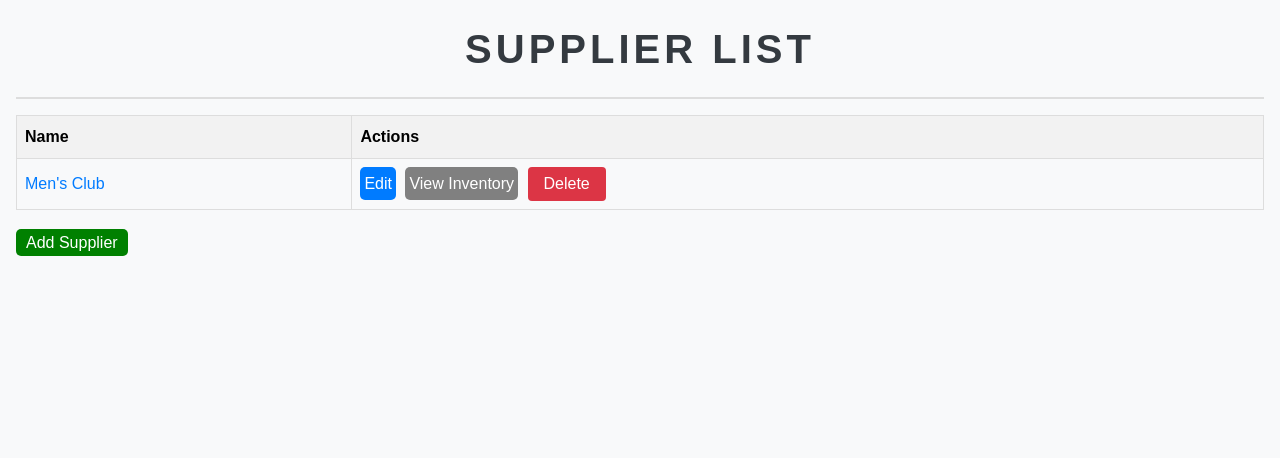
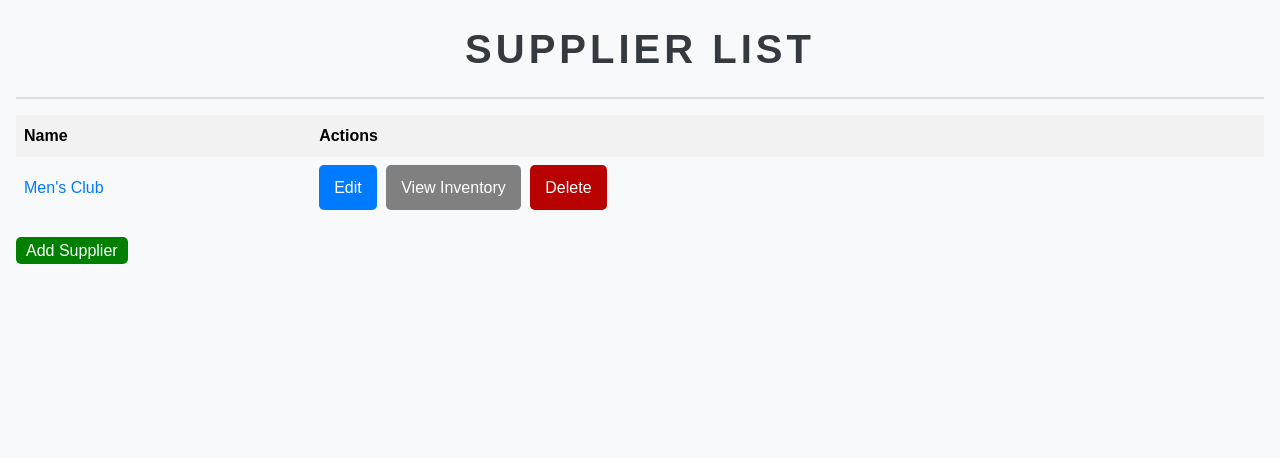
Before and after one commit to Mohamedabdullhaleam/Django-Inventory, a Django app: page /suppliers/ in a window 1280 px wide. Shown: the part 79-537 px from the top of the page. Run offline with Django 3.2, Linux system fonts and the light colour scheme; data comes from the database, SQL or seed files in the repository; both versions use the stored data as it was after the commit.

Commit message:
Edit Tables and Product Pages

```diff
--- a/InventoryPlus/inventory/templates/inventory/product_form.html
+++ b/InventoryPlus/inventory/templates/inventory/product_form.html
@@ -5,10 +5,9 @@
 {% block content %}
 <div style="display: flex; justify-content: center; align-items: center; min-height: 100vh; padding: 20px;">
     <div style="max-width: 800px; width: 100%; background: #f9f9f9; padding: 20px; border-radius: 8px; box-shadow: 0 2px 4px rgba(0,0,0,0.1);">
-        <h2>Add/Edit Product</h2>
+        <h2>{{ form.instance.pk|yesno:"Edit Product,Add Product" }}</h2>
         <form method="post" enctype="multipart/form-data">
             {% csrf_token %}
-            <table style="width: 100%; border-collapse: collapse;">
                 <tr>
                     <td>
                         <div style="margin-bottom: 15px;">
@@ -87,7 +86,6 @@
                         </div>
                     </td>
                 </tr>
-            </table>
             <br>
             <button type="submit" class="save-btn" style="padding: 8px 16px; border: none; border-radius: 3px; background-color: #007bff; color: #fff; font-size: 14px; cursor: pointer;">Save</button>
         </form>
--- a/InventoryPlus/inventory/templates/inventory/supplier_form.html
+++ b/InventoryPlus/inventory/templates/inventory/supplier_form.html
@@ -8,7 +8,6 @@
         <h2>{{ form.instance.pk|yesno:"Edit Supplier,Add Supplier" }}</h2>
         <form method="post" enctype="multipart/form-data" id="supplierForm">
             {% csrf_token %}
-            <table style="width: 100%; border-collapse: collapse;">
                 <tbody>
                     {% for field in form %}
                     <tr>
@@ -37,7 +36,6 @@
                     </tr>
                     {% endfor %}
                 </tbody>
-            </table>
             <br>
             <button type="submit" class="save-btn" style="padding: 8px 16px; border: none; border-radius: 3px; background-color: #007bff; color: #fff; font-size: 14px; cursor: pointer;">
                 {{ form.instance.pk|yesno:"Save Changes,Add Supplier" }}
--- a/InventoryPlus/inventory/templates/inventory/supplier_list.html
+++ b/InventoryPlus/inventory/templates/inventory/supplier_list.html
@@ -1,27 +1,28 @@
-{% extends "base.html" %} {% block content %}
+{% extends "base.html" %}
+{% block content %}
 <h2>Supplier List</h2>
-<table style="width: 100%; border-collapse: collapse; margin-bottom: 20px">
+<table style="width: 100%; border-collapse: collapse; margin-bottom: 20px; border: none;">
   <thead>
     <tr>
-      <th>Name</th>
-      <th>Actions</th>
+      <th style="border: none;">Name</th>
+      <th style="border: none;">Actions</th>
     </tr>
   </thead>
   <tbody>
     {% for supplier in suppliers %}
     <tr>
-      <td>
+      <td style="border: none;">
         <a
           href="{% url 'supplier_detail' supplier.pk %}"
           style="text-decoration: none; color: #007bff"
           >{{ supplier.name }}</a
         >
       </td>
-      <td>
+      <td style="border: none;">
         <div
           style="
             background-color: #007bff;
-            padding: 4px;
+            padding: 10px 15px; /* Adjusted padding */
             display: inline-block;
             border-radius: 5px;
             margin-right: 5px;
@@ -38,7 +39,7 @@
         <div
         style="
           background-color: gray;
-            padding: 4px;
+          padding: 10px 15px;
           display: inline-block;
           border-radius: 5px;
           margin-right: 5px;
@@ -55,11 +56,21 @@
       <form
         method="POST"
         action="{% url 'supplier_delete' supplier.pk %}"
-          style="display: inline"
+        style="
+          display: inline;
+          background-color: rgb(184, 1, 1);
+          padding: 10px 15px;
+          border-radius: 5px;
+          margin-right: 5px;
+          display: inline-block;
+        "
       >
         {% csrf_token %}
-          <button type="submit" class="btn btn-danger btn-sm">Delete</button>
+        <button type="submit" class="btn btn-danger btn-sm" style="color: white; border: none; background: none; padding: 0; margin: 0;">
+          Delete
+        </button>
       </form>
+
       </td>
     </tr>
     {% endfor %}
```
Also changed, not shown: InventoryPlus/inventory/templates/inventory/category_list.html (+7 -7 lines), InventoryPlus/db.sqlite3. Lines whose indentation alone changed are shown as unchanged.
